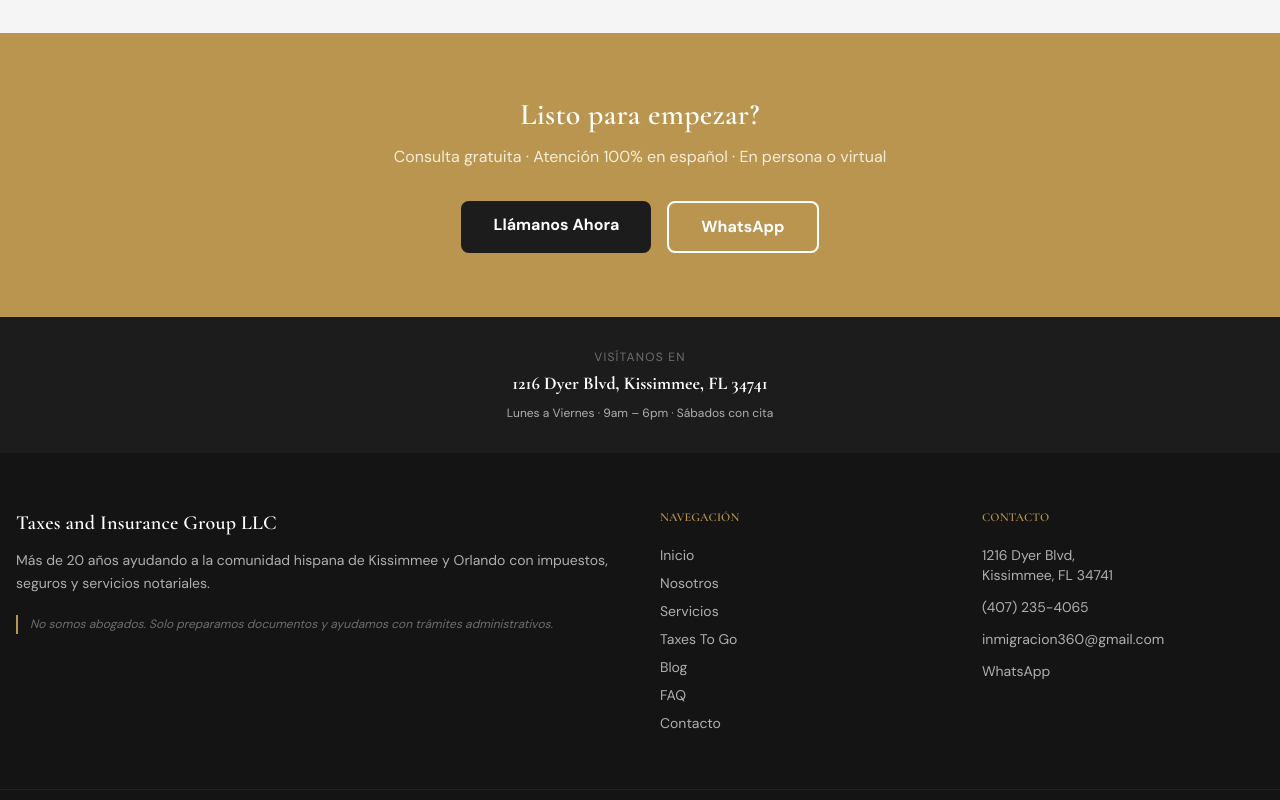
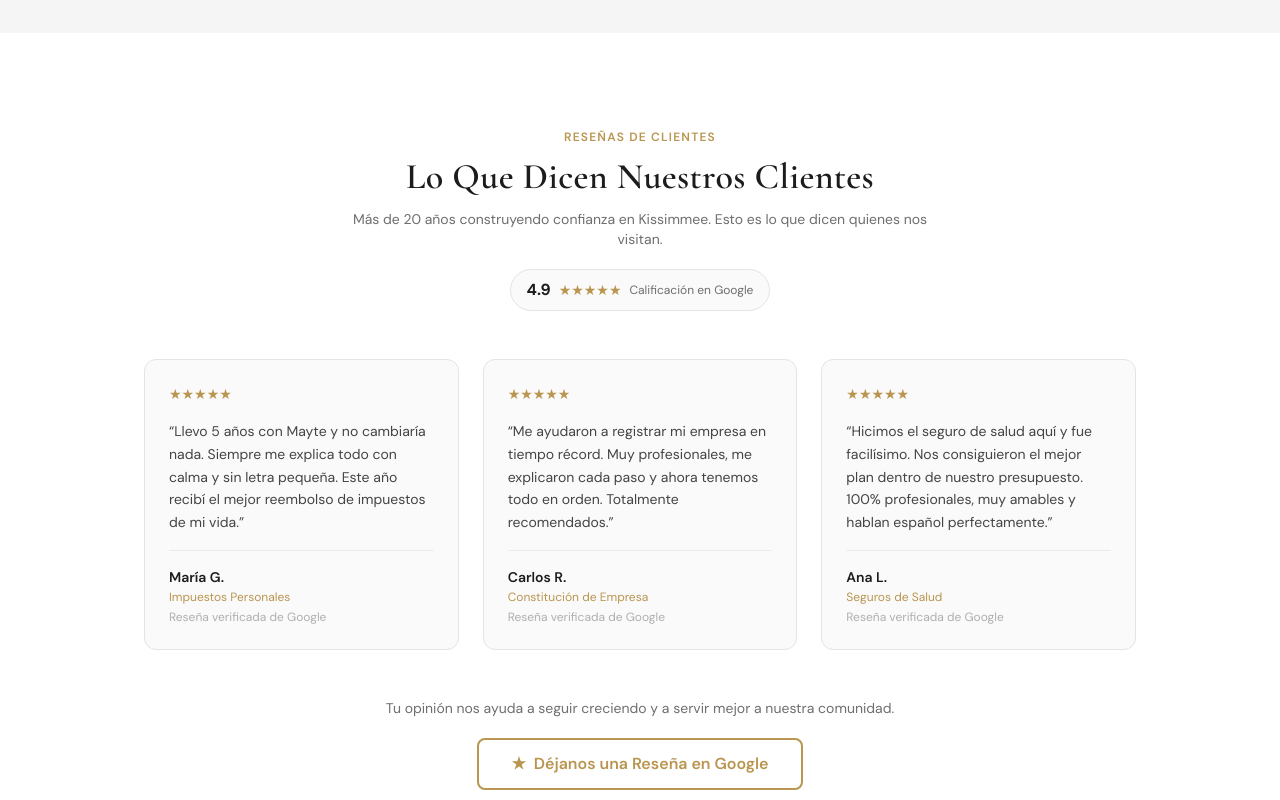
Before and after one commit to Jtovar27/demo-mayte, a Next.js app: page / in a window 1280 px wide. Shown: the part 2820-3620 px from the top of the page. Built offline with nearby package versions, Linux system fonts and the light colour scheme.

Commit message:
feat: add Google Reviews CTA and improve trust-focused homepage sections

```diff
--- a/src/app/page.tsx
+++ b/src/app/page.tsx
@@ -224,6 +224,78 @@ export default function HomePage() {
         </div>
       </section>
 
+      {/* GOOGLE REVIEWS */}
+      <section className="py-16 md:py-24 bg-white">
+        <div className="max-w-5xl mx-auto px-4">
+          <div className="text-center mb-12">
+            <div className="text-xs font-semibold uppercase tracking-widest mb-3" style={{ color: "#B9954F" }}>
+              {t("reviews.label")}
+            </div>
+            <h2
+              className="text-3xl md:text-4xl font-bold mb-3"
+              style={{ color: "#1C1C1C", fontFamily: "var(--font-heading), serif" }}
+            >
+              {t("reviews.h2")}
+            </h2>
+            <p className="text-sm max-w-xl mx-auto" style={{ color: "#6E6E6E" }}>
+              {t("reviews.sub")}
+            </p>
+            {/* Aggregate rating */}
+            <div className="inline-flex items-center gap-2 mt-5 px-4 py-2 rounded-full border" style={{ borderColor: "#E4E4E4", backgroundColor: "#FAFAFA" }}>
+              <span className="text-base font-bold" style={{ color: "#1C1C1C" }}>4.9</span>
+              <span className="text-sm" style={{ color: "#B9954F" }}>★★★★★</span>
+              <span className="text-xs" style={{ color: "#6E6E6E" }}>{t("reviews.aggregate")}</span>
+            </div>
+          </div>
+
+          {/* Testimonial cards */}
+          <div className="grid grid-cols-1 md:grid-cols-3 gap-6 mb-12">
+            {[
+              { text: "reviews.r1.text", name: "reviews.r1.name", service: "reviews.r1.service" },
+              { text: "reviews.r2.text", name: "reviews.r2.name", service: "reviews.r2.service" },
+              { text: "reviews.r3.text", name: "reviews.r3.name", service: "reviews.r3.service" },
+            ].map((r) => (
+              <div
+                key={r.name}
+                className="rounded-xl border p-6 flex flex-col gap-4"
+                style={{ borderColor: "#E4E4E4", backgroundColor: "#FAFAFA" }}
+              >
+                <div className="flex items-center gap-1 text-sm" style={{ color: "#B9954F" }}>
+                  {"★★★★★"}
+                </div>
+                <p className="text-sm leading-relaxed flex-1" style={{ color: "#444444" }}>
+                  &ldquo;{t(r.text)}&rdquo;
+                </p>
+                <div className="border-t pt-4" style={{ borderColor: "#EBEBEB" }}>
+                  <p className="text-sm font-semibold" style={{ color: "#1C1C1C" }}>{t(r.name)}</p>
+                  <p className="text-xs mt-0.5" style={{ color: "#B9954F" }}>{t(r.service)}</p>
+                  <p className="text-xs mt-1" style={{ color: "#AFAFAF" }}>{t("reviews.verified")}</p>
+                </div>
+              </div>
+            ))}
+          </div>
+
+          {/* Leave a review CTA */}
+          <div className="text-center">
+            <p className="text-sm mb-5" style={{ color: "#6E6E6E" }}>
+              {t("reviews.cta.sub")}
+            </p>
+            <a
+              href={SITE.google.reviewsUrl || SITE.google.mapsUrl}
+              target="_blank"
+              rel="noopener noreferrer"
+              className="inline-flex items-center gap-2 font-semibold px-8 py-3 rounded-lg border-2 transition-colors hover:text-white"
+              style={{ borderColor: "#B9954F", color: "#B9954F" }}
+              onMouseEnter={(e) => { (e.currentTarget as HTMLAnchorElement).style.backgroundColor = "#B9954F"; }}
+              onMouseLeave={(e) => { (e.currentTarget as HTMLAnchorElement).style.backgroundColor = "transparent"; }}
+            >
+              <span>★</span>
+              {t("reviews.cta")}
+            </a>
+          </div>
+        </div>
+      </section>
+
       <CTABanner />
 
       {/* LOCATION BAR */}
--- a/src/components/Footer.tsx
+++ b/src/components/Footer.tsx
@@ -27,6 +27,16 @@ export default function Footer() {
           >
             {t("footer.disclaimer")}
           </p>
+          <a
+            href={SITE.google.reviewsUrl || SITE.google.mapsUrl}
+            target="_blank"
+            rel="noopener noreferrer"
+            className="inline-flex items-center gap-1.5 mt-5 text-xs transition-opacity hover:opacity-80"
+            style={{ color: "#B9954F" }}
+          >
+            <span>★</span>
+            {t("footer.review.cta")}
+          </a>
         </div>
 
         {/* Navigation */}
--- a/src/context/LanguageContext.tsx
+++ b/src/context/LanguageContext.tsx
@@ -72,6 +72,25 @@ const translations: Record<string, Record<Lang, string>> = {
   "blog.title": { es: "Artículos y Recursos", en: "Articles & Resources" },
   "blog.sub": { es: "Información útil para tomar mejores decisiones financieras y de seguros.", en: "Useful information to help you make better financial and insurance decisions." },
   "blog.read": { es: "Leer más", en: "Read more" },
+
+  // GOOGLE REVIEWS SECTION
+  "reviews.label": { es: "Reseñas de Clientes", en: "Client Reviews" },
+  "reviews.h2": { es: "Lo Que Dicen Nuestros Clientes", en: "What Our Clients Say" },
+  "reviews.sub": { es: "Más de 20 años construyendo confianza en Kissimmee. Esto es lo que dicen quienes nos visitan.", en: "Over 20 years building trust in Kissimmee. Here's what our clients say." },
+  "reviews.aggregate": { es: "Calificación en Google", en: "Rating on Google" },
+  "reviews.verified": { es: "Reseña verificada de Google", en: "Verified Google review" },
+  "reviews.cta": { es: "Déjanos una Reseña en Google", en: "Leave Us a Google Review" },
+  "reviews.cta.sub": { es: "Tu opinión nos ayuda a seguir creciendo y a servir mejor a nuestra comunidad.", en: "Your review helps us keep growing and serve our community better." },
+  "reviews.r1.text": { es: "Llevo 5 años con Mayte y no cambiaría nada. Siempre me explica todo con calma y sin letra pequeña. Este año recibí el mejor reembolso de impuestos de mi vida.", en: "I've been with Mayte for 5 years and wouldn't change a thing. She always explains everything calmly and clearly. This year I got the best tax refund of my life." },
+  "reviews.r1.name": { es: "María G.", en: "María G." },
+  "reviews.r1.service": { es: "Impuestos Personales", en: "Personal Taxes" },
+  "reviews.r2.text": { es: "Me ayudaron a registrar mi empresa en tiempo récord. Muy profesionales, me explicaron cada paso y ahora tenemos todo en orden. Totalmente recomendados.", en: "They helped me register my business in record time. Very professional, explained every step, and now everything is in order. Highly recommended." },
+  "reviews.r2.name": { es: "Carlos R.", en: "Carlos R." },
+  "reviews.r2.service": { es: "Constitución de Empresa", en: "Business Formation" },
+  "reviews.r3.text": { es: "Hicimos el seguro de salud aquí y fue facilísimo. Nos consiguieron el mejor plan dentro de nuestro presupuesto. 100% profesionales, muy amables y hablan español perfectamente.", en: "We got health insurance here and it was so easy. They found the best plan within our budget. 100% professional, very friendly, and speak perfect Spanish." },
+  "reviews.r3.name": { es: "Ana L.", en: "Ana L." },
+  "reviews.r3.service": { es: "Seguros de Salud", en: "Health Insurance" },
+  "footer.review.cta": { es: "Reséñanos en Google", en: "Review us on Google" },
 
   // LOCATION BAR
   "location.visit": { es: "Visítanos en", en: "Visit us at" },
```
Also changed, not shown: 1 other file (tests, documents, lock files or other folders).
